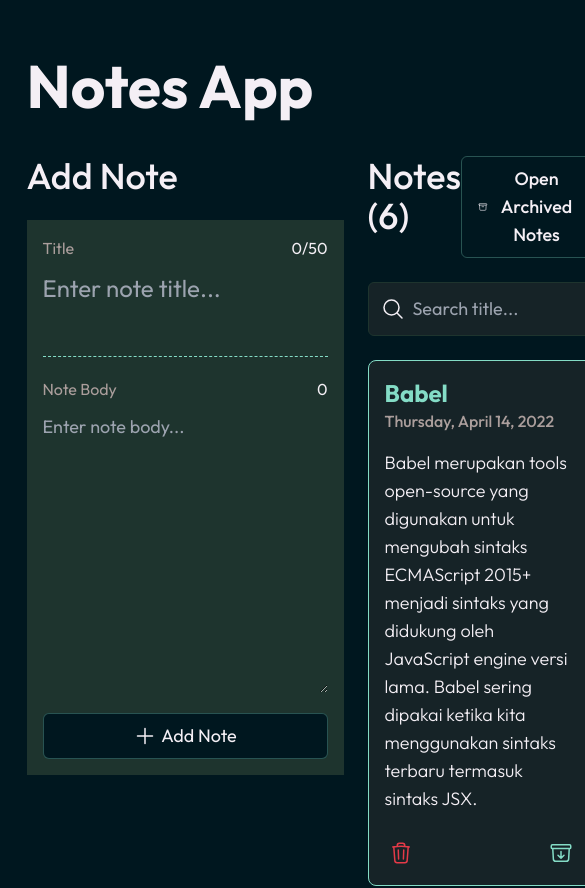
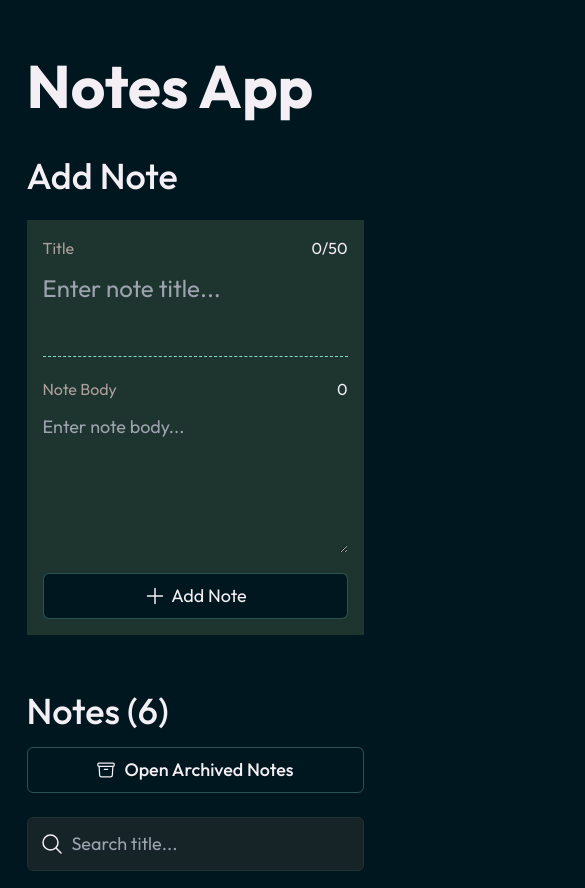
Before and after one commit to anindyoo/dicoding-react-4-notes-app, a React (Vite) app: page / in a window 390 px wide. Shown: the top 888 px of the page, 585 px wide, since content can reach past the window. Built offline with nearby package versions, Linux system fonts and the light colour scheme.

Commit message:
feat: add stylings on mobile screens.

```diff
--- a/src/App.jsx
+++ b/src/App.jsx
@@ -83,7 +83,7 @@
       <h1 className="notes-app__title text-6xl font-bold">Notes App</h1>
       <div className="
       notes-app__content-wrapper
-      flex flex-row justify-between gap-6"
+      flex flex-col md:flex-row justify-between gap-14 md:gap-6"
       >
         <NotesInput addNote={onAddNoteHandler} />
         <NotesList
--- a/src/components/Modal/Modal.jsx
+++ b/src/components/Modal/Modal.jsx
@@ -28,7 +28,7 @@
       <div className="
       modal__content
       flex flex-col justify-between items-center gap-12
-      w-[25%]
+      w-[95%] md:w-[50%] lg:w-[40%] xl:w-[25%]
       p-6
       rounded-lg
       border border-tertiaryColor
--- a/src/components/NotesInput/NotesInput.jsx
+++ b/src/components/NotesInput/NotesInput.jsx
@@ -31,7 +31,7 @@
     <div className="
     notes-input
     flex flex-col gap-6
-    w-[30rem]"
+    md:w-[30rem]"
     >
       <h2 className="notes-input__heading-title">Add Note</h2>
       <form onSubmit={onSubmitEventHandler}>
@@ -74,7 +74,7 @@
               id="body"
               name="body"
               placeholder="Enter note body..."
-              rows={10}
+              rows={5}
               className="note-input__body-input text-lg"
               value={inputDataState.body}
               onChange={onInputChangeHandler}
--- a/src/components/NotesList/NotesListHeading.jsx
+++ b/src/components/NotesList/NotesListHeading.jsx
@@ -11,8 +11,8 @@
   return (
     <div className="
       notes-list__heading
-      flex flex-row justify-between"
-      >
+      flex flex-col md:flex-row justify-between gap-4 md:gap-0"
+    >
         <h2 className="notes-list__heading-title">
           {archiveListState ? 'Archived Notes ' : 'Notes  '}
           ({notesCount})
@@ -22,7 +22,7 @@
           onClick={() => archiveListToggle()}
           className="
           notes-list__archive-toggler
-          flex flex-row items-center gap-2
+          flex flex-row justify-center md:justify-normal items-center gap-2
           py-2 px-4
           rounded-md
           border border-accentColor border-opacity-30
--- a/src/components/SearchInput/SearchResultsInfo.jsx
+++ b/src/components/SearchInput/SearchResultsInfo.jsx
@@ -8,7 +8,7 @@
 }) => (
   <div className="
   search-results-info
-  flex flex-row gap-1
+  lg:flex flex-row gap-1
   text-lg"
   >
     <p className="search-results-info__body">
```
